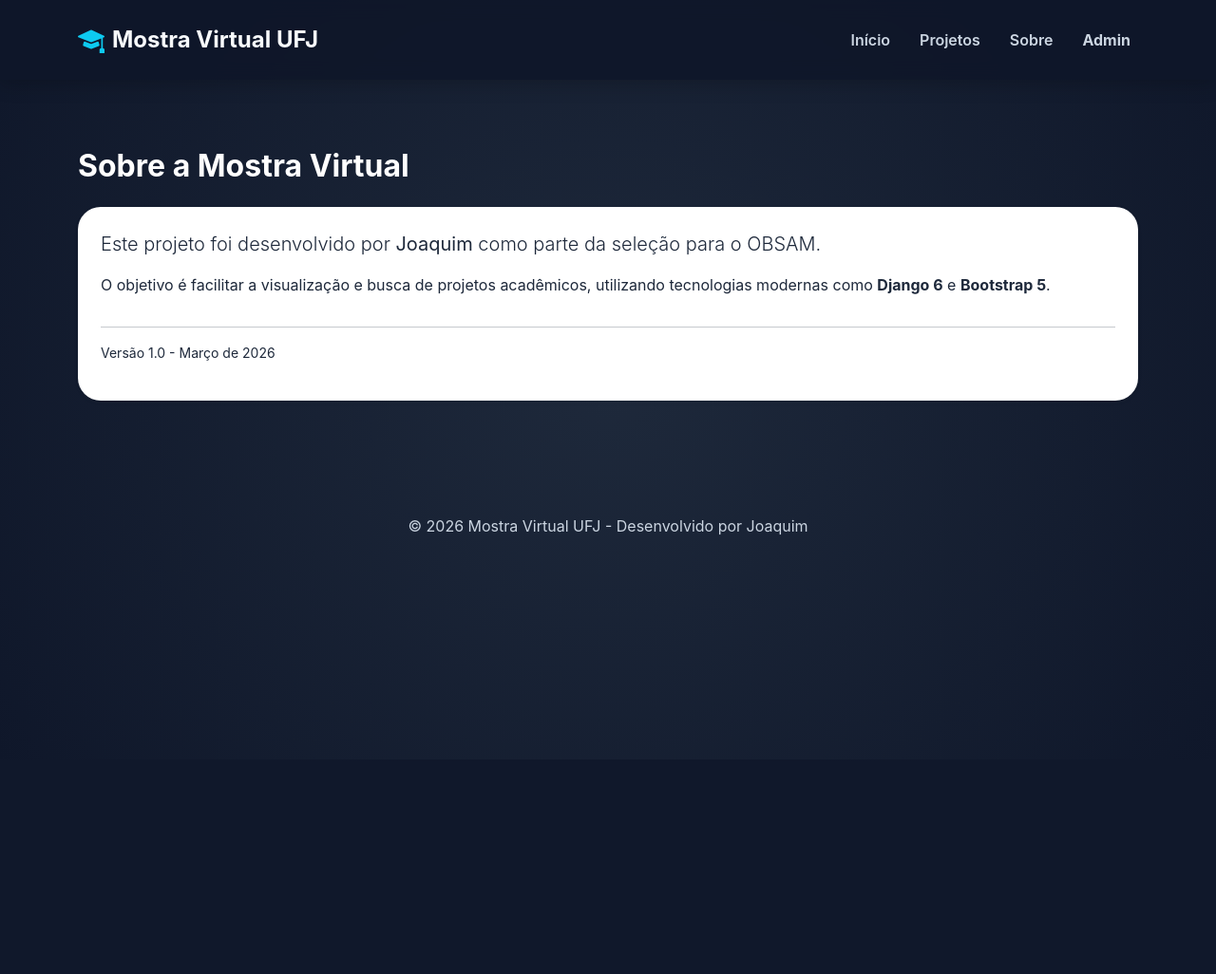
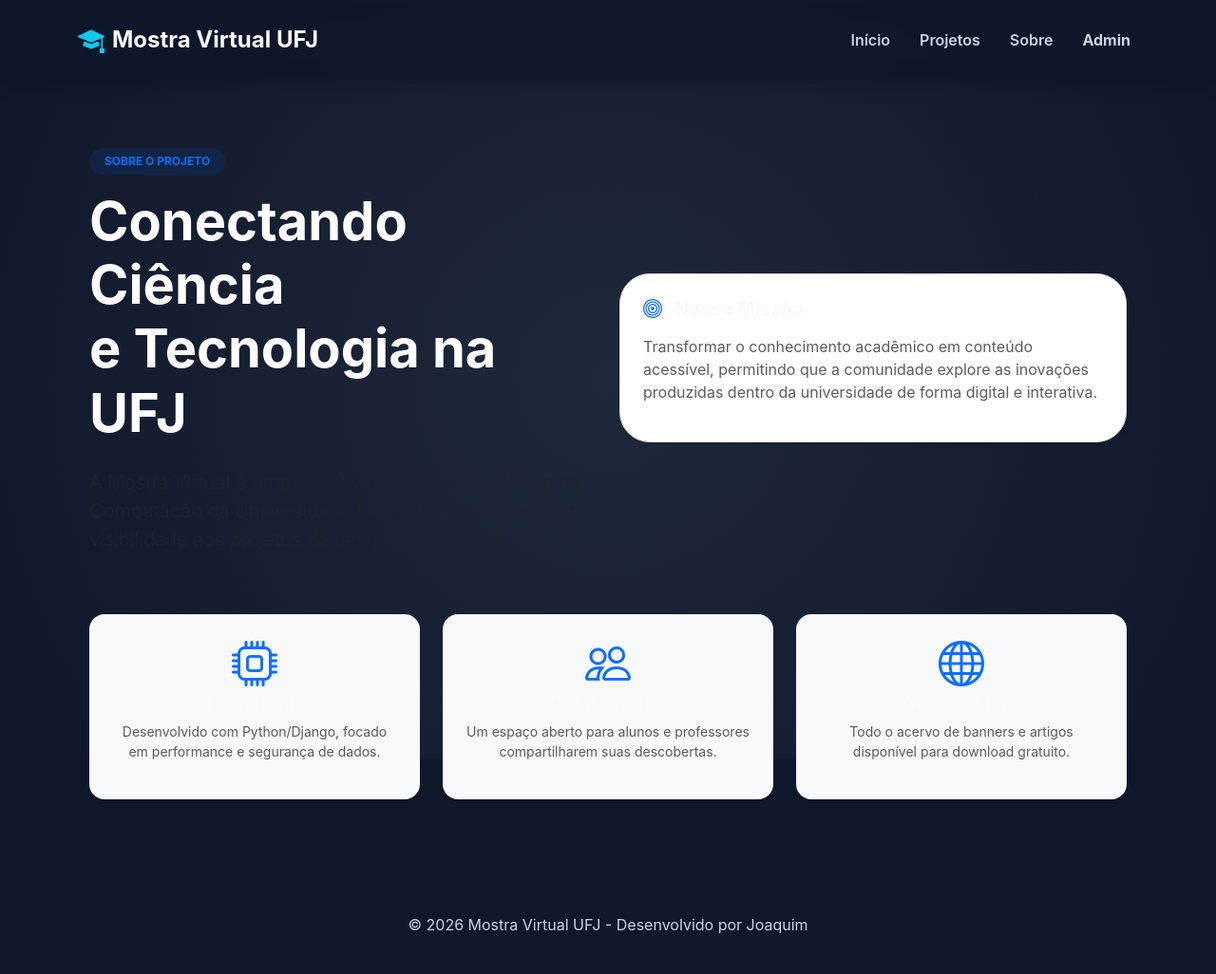
Before and after one commit to joaquimcaetano-creator/project-gallery-django, a Django app: page /sobre/ in a window 1280 px wide. Shown: the whole page at 95% size. Before the commit the page ends 609 px from the top, so only its background shows below. Run offline with Django 5.2, Linux system fonts and the light colour scheme.

Commit message:
Ajuste na pagina 'SOBRE'

```diff
--- a/mostra/templates/mostra/sobre.html
+++ b/mostra/templates/mostra/sobre.html
@@ -1,18 +1,49 @@
 {% extends 'mostra/base.html' %}
 
 {% block content %}
-<div class="py-5">
-    <h2 class="fw-bold mb-4">Sobre a Mostra Virtual</h2>
-    <div class="card p-4 shadow-sm">
-        <p class="lead">
-            Este projeto foi desenvolvido por <strong>Joaquim</strong> como parte da seleção para o OBSAM.
-        </p>
-        <p>
-            O objetivo é facilitar a visualização e busca de projetos acadêmicos,
-            utilizando tecnologias modernas como <strong>Django 6</strong> e <strong>Bootstrap 5</strong>.
-        </p>
-        <hr>
-        <p class="text-muted small">Versão 1.0 - Março de 2026</p>
+<div class="container py-5">
+    <div class="row align-items-center mb-5">
+        <div class="col-lg-6">
+            <span class="badge bg-primary-light text-primary mb-3 px-3 py-2 rounded-pill fw-bold">SOBRE O PROJETO</span>
+            <h1 class="display-4 fw-bold mb-4">Conectando Ciência <br>e Tecnologia na UFJ</h1>
+            <p class="lead text-muted">
+                A Mostra Virtual é uma iniciativa do curso de Ciência da Computação da Universidade Federal de Jataí para dar visibilidade aos projetos de pesquisa e extensão.
+            </p>
+        </div>
+        <div class="col-lg-6">
+            <div class="p-4 bg-white shadow-sm rounded-5 border">
+                <h5 class="fw-bold mb-3"><i class="bi bi-bullseye text-primary me-2"></i> Nossa Missão</h5>
+                <p class="text-muted">Transformar o conhecimento acadêmico em conteúdo acessível, permitindo que a comunidade explore as inovações produzidas dentro da universidade de forma digital e interativa.</p>
+            </div>
+        </div>
+    </div>
+
+    <div class="row g-4 text-center">
+        <div class="col-md-4">
+            <div class="p-4 bg-light rounded-4 h-100">
+                <i class="bi bi-cpu display-5 text-primary mb-3"></i>
+                <h5 class="fw-bold">Tecnologia</h5>
+                <p class="small text-muted">Desenvolvido com Python/Django, focado em performance e segurança de dados.</p>
+            </div>
+        </div>
+        <div class="col-md-4">
+            <div class="p-4 bg-light rounded-4 h-100">
+                <i class="bi bi-people display-5 text-primary mb-3"></i>
+                <h5 class="fw-bold">Colaboração</h5>
+                <p class="small text-muted">Um espaço aberto para alunos e professores compartilharem suas descobertas.</p>
+            </div>
+        </div>
+        <div class="col-md-4">
+            <div class="p-4 bg-light rounded-4 h-100">
+                <i class="bi bi-globe display-5 text-primary mb-3"></i>
+                <h5 class="fw-bold">Acesso Livre</h5>
+                <p class="small text-muted">Todo o acervo de banners e artigos disponível para download gratuito.</p>
+            </div>
+        </div>
     </div>
 </div>
+
+<style>
+    .bg-primary-light { background-color: rgba(13, 110, 253, 0.1); }
+</style>
 {% endblock %}
```
